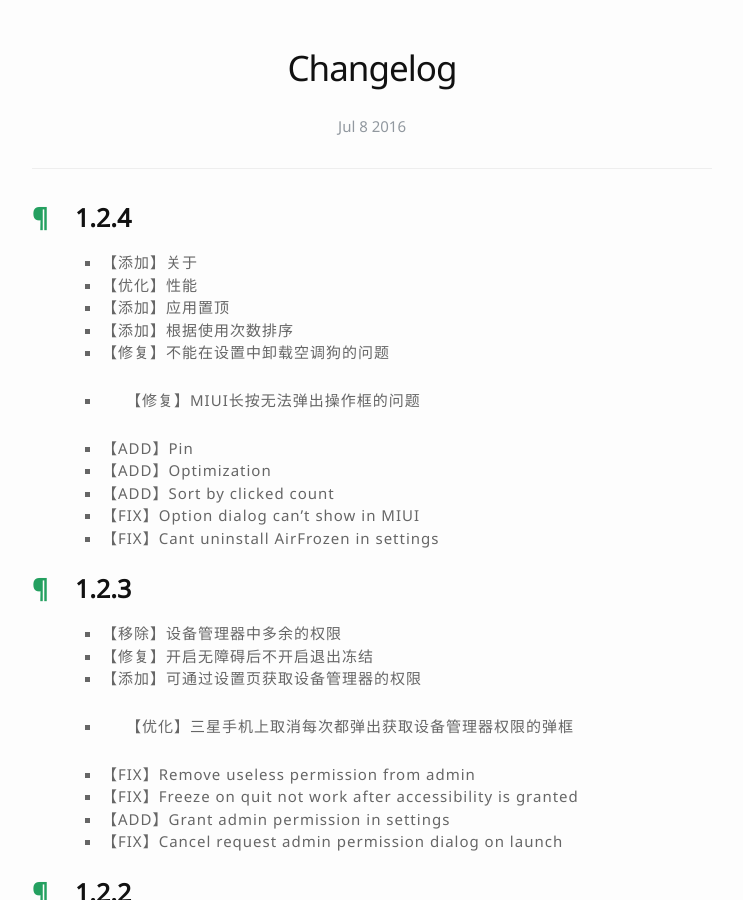
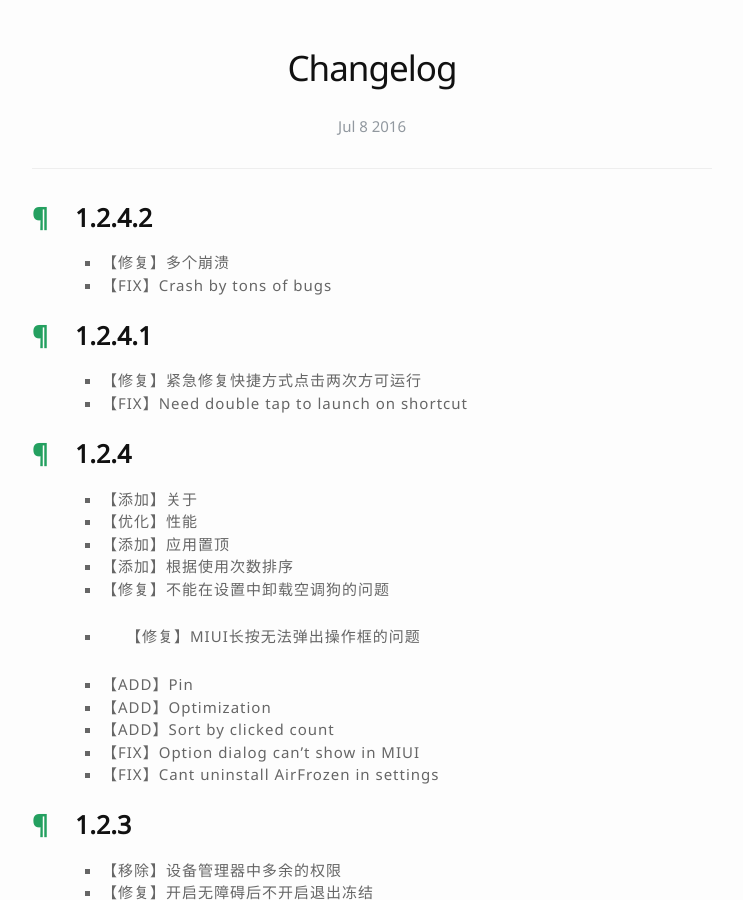
Before and after one commit to hyongbai/AirFrozen, a Jekyll site: the page built from _posts/2016-07-08-changelog.md, in a window 1280 px wide and 900 px high. Shown: the whole window, without its empty margins (268-1011 px from the left). Built offline with Jekyll 4.4.1, drawn with Linux system fonts in a browser that asks for light colours; nearby versions of some CDN libraries.

```diff
--- a/_posts/2016-07-08-changelog.md
+++ b/_posts/2016-07-08-changelog.md
@@ -1,8 +1,16 @@
 ---
 layout: post
 title: "Changelog"
-permalink: /changelog
+permalink: /changelog/
 ---
+
+## 1.2.4.2
+- 【修复】多个崩溃
+- 【FIX】Crash by tons of bugs
+
+## 1.2.4.1
+- 【修复】紧急修复快捷方式点击两次方可运行
+- 【FIX】Need double tap to launch on shortcut
 
 ## 1.2.4
 - 【添加】关于
```
